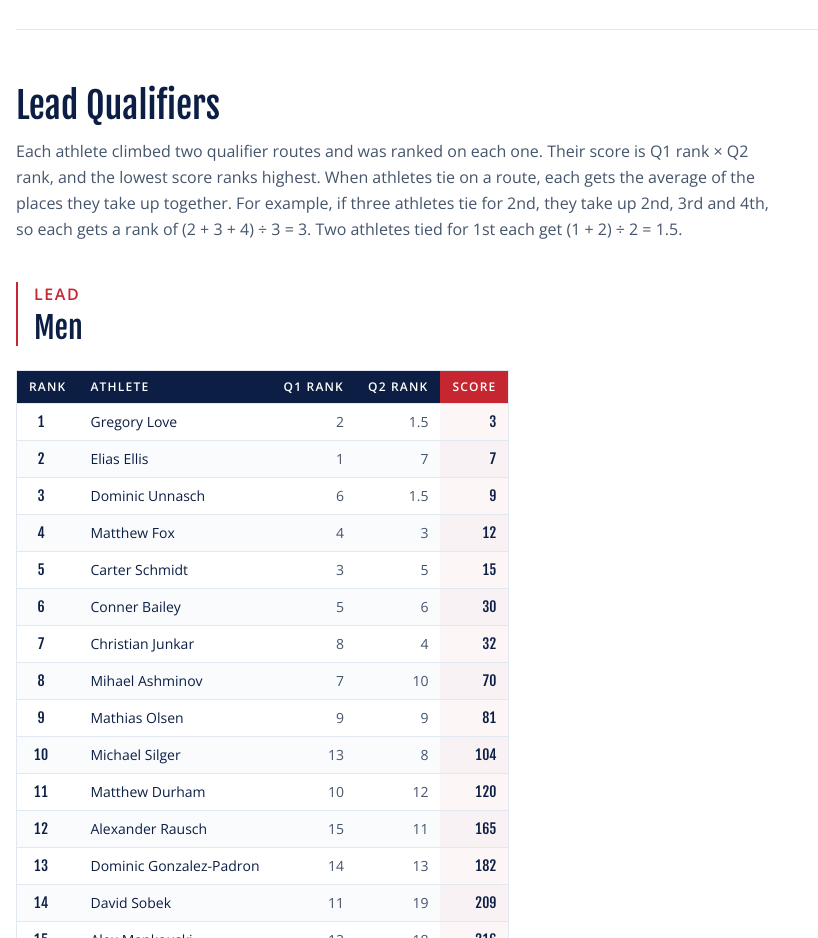
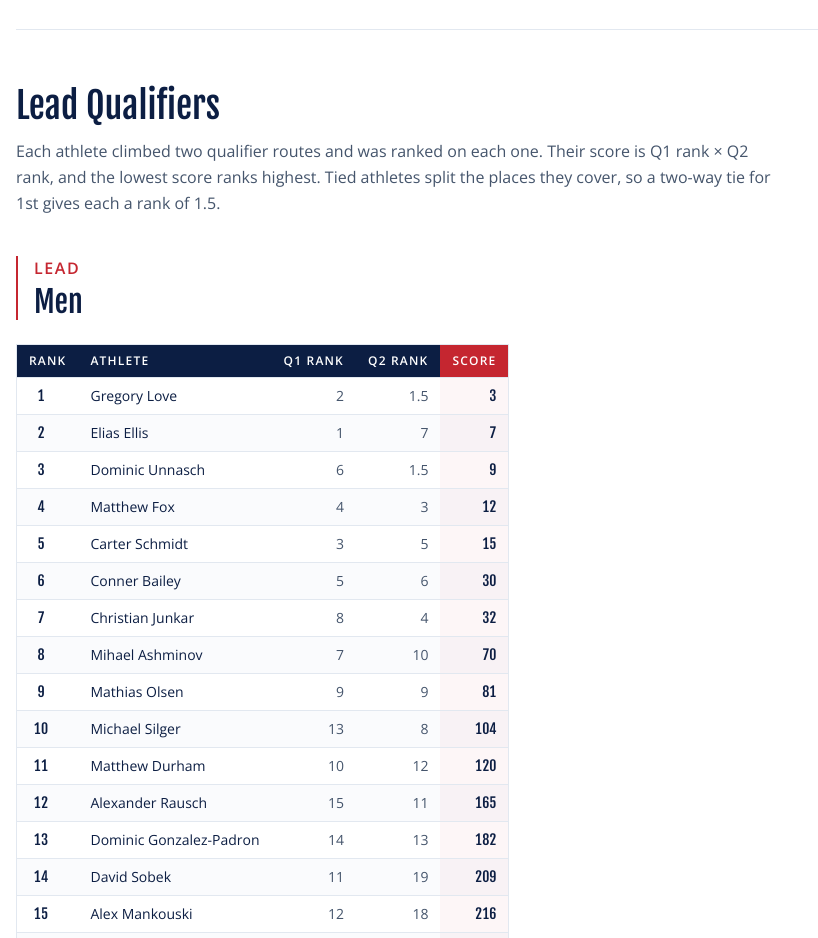
Before and after one commit to domtastic/usaic-web, a Next.js app: page /events/team-tryouts-2026/results in a window 1280 px wide. Shown: the part 860-1798 px from the top of the page, without its empty margins (0-818 px from the left). Built offline with nearby package versions, Linux system fonts and the light colour scheme.

Commit message:
Shorten lead tie explanation
Co-Authored-By: Claude Opus 5.5 <noreply@anthropic.com>

```diff
--- a/src/app/events/team-tryouts-2026/results/page.tsx
+++ b/src/app/events/team-tryouts-2026/results/page.tsx
@@ -340,10 +340,8 @@ export default function ResultsPage() {
             <h2 className="font-display text-4xl text-usa-navy mb-3">Lead Qualifiers</h2>
             <p className="text-slate-600 leading-relaxed mb-10 max-w-3xl">
               Each athlete climbed two qualifier routes and was ranked on each one. Their score is
-              Q1 rank × Q2 rank, and the lowest score ranks highest. When athletes tie on a route,
-              each gets the average of the places they take up together. For example, if three
-              athletes tie for 2nd, they take up 2nd, 3rd and 4th, so each gets a rank of
-              (2 + 3 + 4) ÷ 3 = 3. Two athletes tied for 1st each get (1 + 2) ÷ 2 = 1.5.
+              Q1 rank × Q2 rank, and the lowest score ranks highest. Tied athletes split the places
+              they cover, so a two-way tie for 1st gives each a rank of 1.5.
             </p>
 
             <CategoryHeading discipline="Lead" title="Men" />
```
